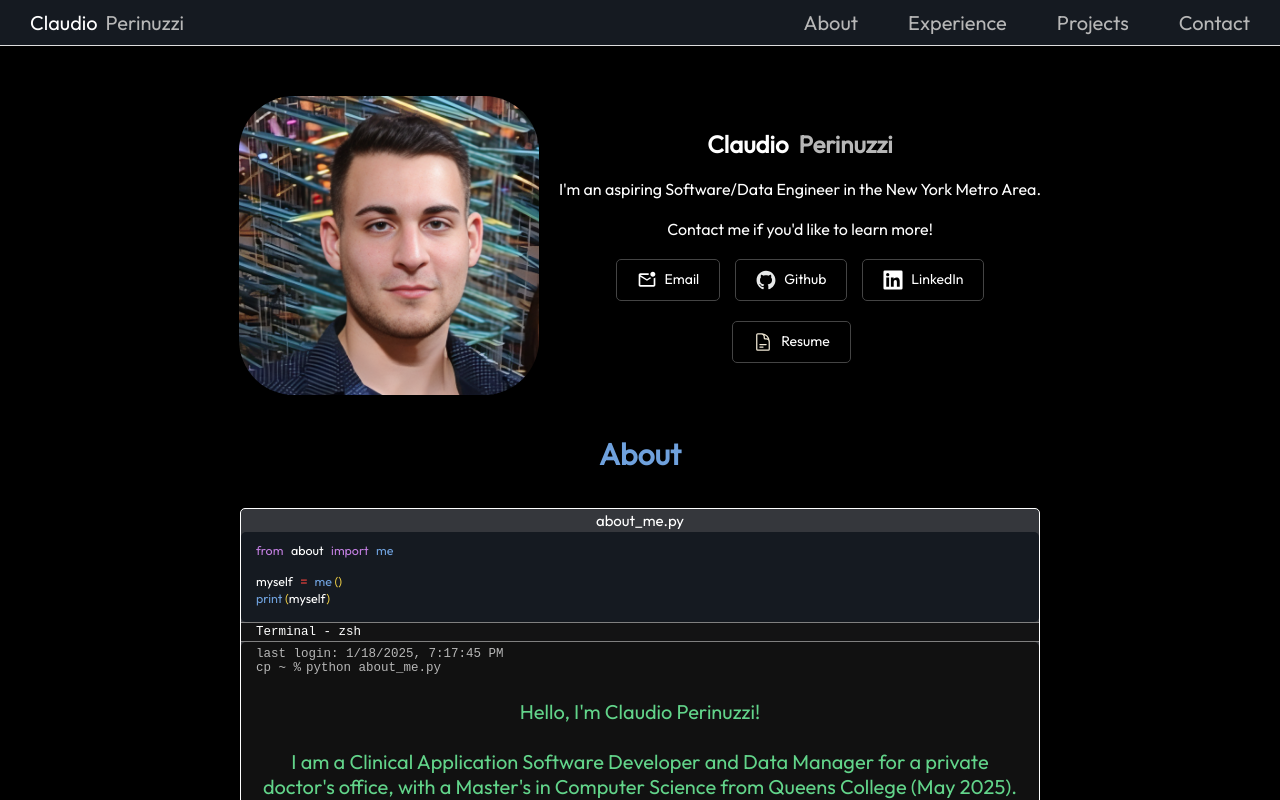
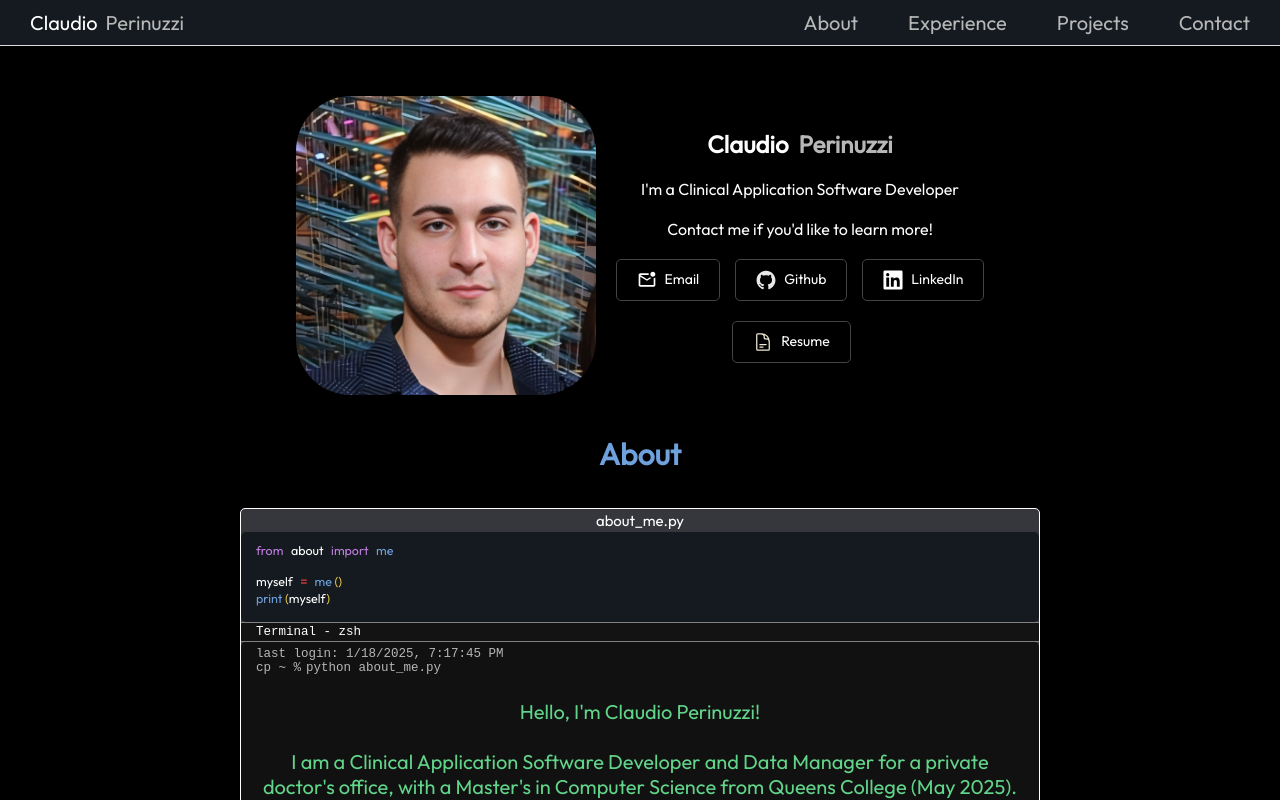
Before and after one commit to Claudio-Perinuzzi/portfolio-website, a React (Vite) app: page / in a window 1280 px wide. Shown: the top 800 px of the page. Built offline with nearby package versions, Linux system fonts and the light colour scheme.

Commit message:
updated contact card

```diff
--- a/src/components/ContactCard/ContactCard.jsx
+++ b/src/components/ContactCard/ContactCard.jsx
@@ -12,7 +12,7 @@ export const ContactCard = () => {
                         <h1 className={styles.lname}>Perinuzzi</h1>
                     </div>
 
-                    <p className={styles.description}>I'm an aspiring Software/Data Engineer in the New York Metro Area.</p>
+                    <p className={styles.description}>I'm a Clinical Application Software Developer</p>
                     <p className={styles.contact}>Contact me if you'd like to learn more!</p>
 
                     <div className={styles.buttonContainer}>
```
